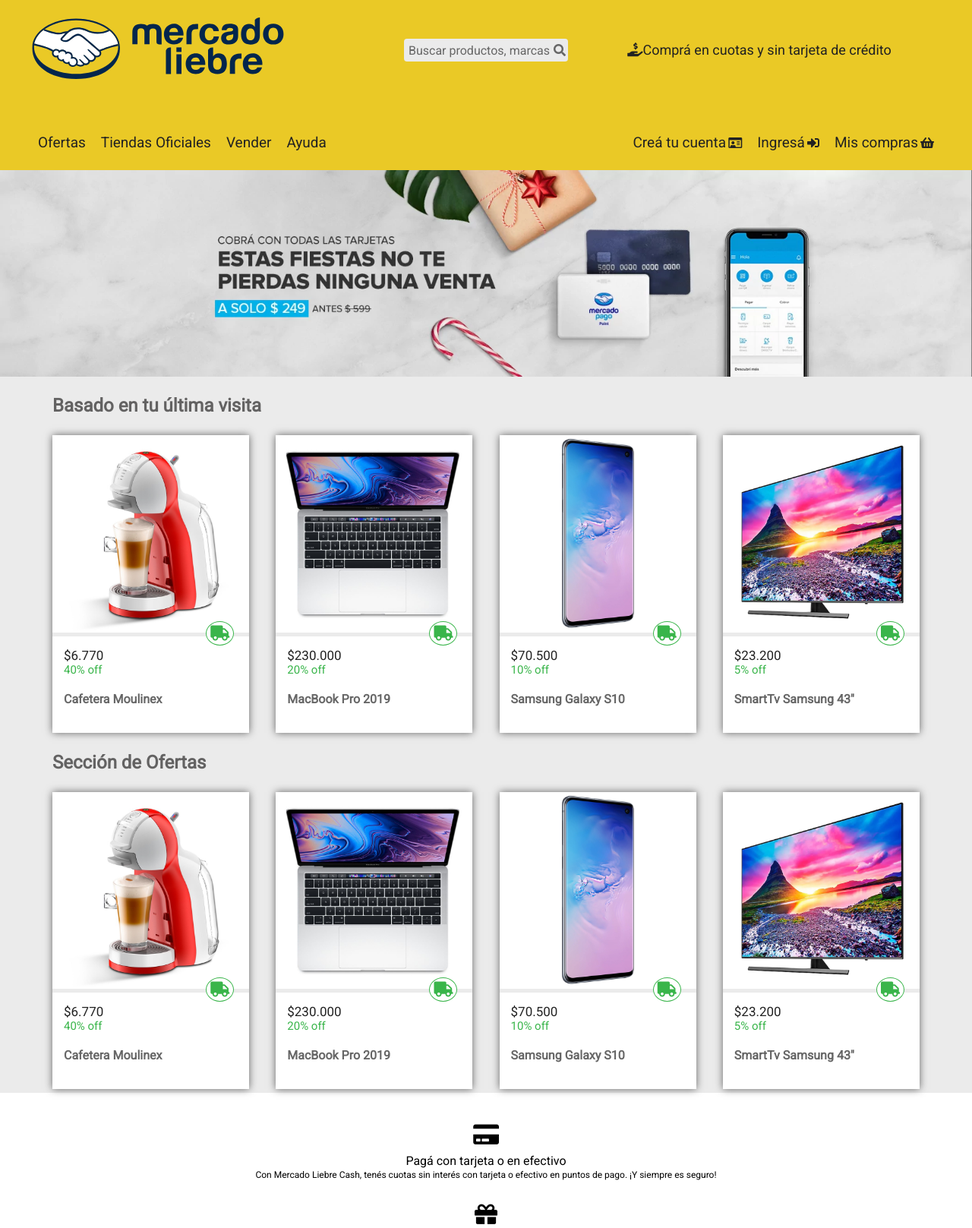
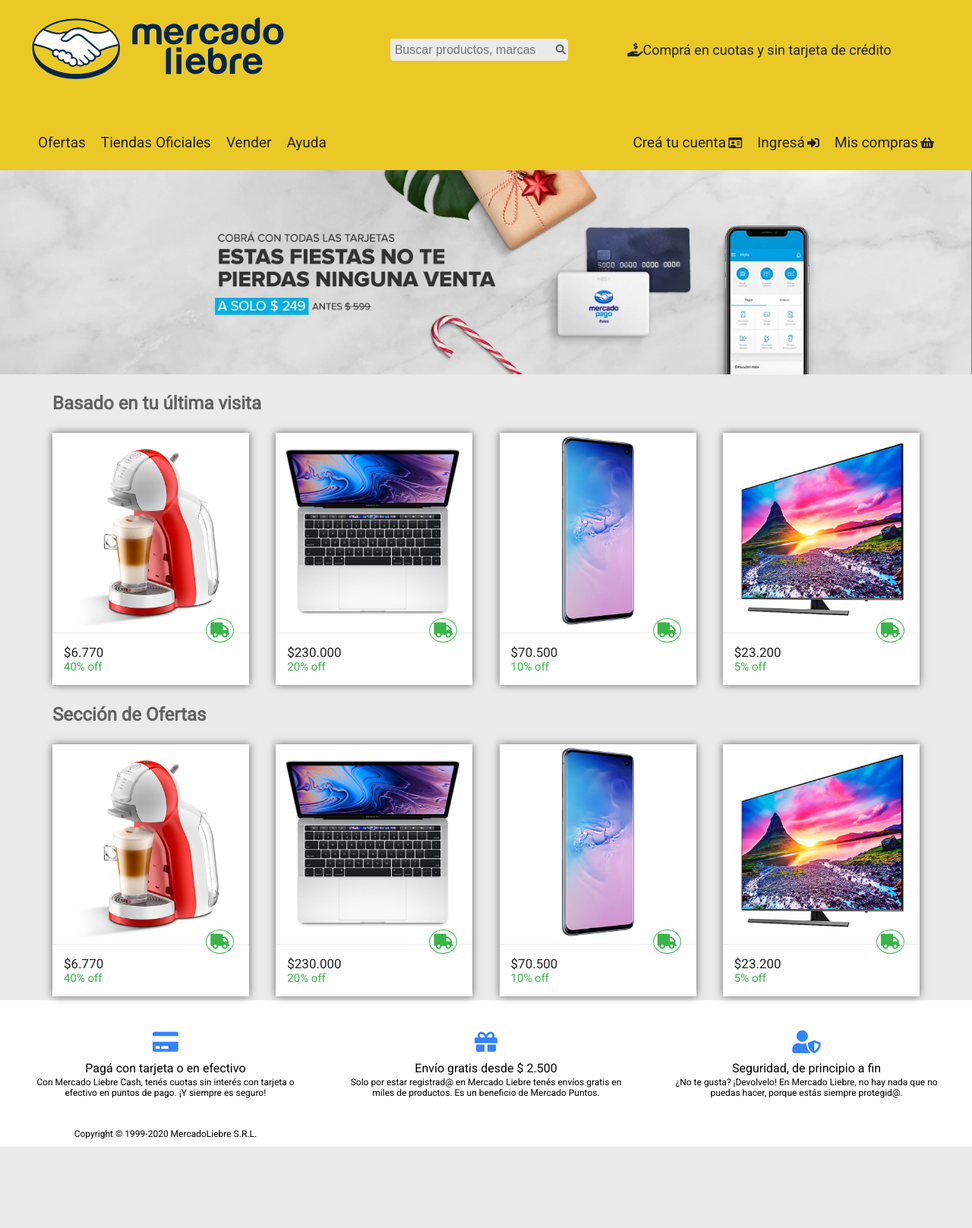
Before and after one commit to LauNavarro/MercadoLiebre, a website: page views/home.html in a window 1280 px wide. Shown: the top 1617 px of the page at 76% size. After the commit the page ends 1510 px from the top, so only its background shows below. Drawn offline with Linux system fonts and the light colour scheme.

Commit message:
Segundo commit

```diff
--- a/public/css/login_styles.css
+++ b/public/css/login_styles.css
@@ -72,14 +72,20 @@
     overflow: hidden;
     white-space: nowrap;
     text-overflow: ellipsis;
+    border: none;
+}
+
+.search:focus{
+    outline: none;
 }
 
 .icon-search{
-    padding: 12px 3px;
+    padding: 12px 3px 13px;
     background-color: #ebebeb;
     color: #666;
     border-top-right-radius: 4px;
     border-bottom-right-radius: 4px;
+    border: none;
 }
 
 .main-navbar{
@@ -136,7 +142,7 @@
 
 .userName-input input, .password-input input{
     width: 100%;
-    padding: 10px 0;
+    padding: 10px 15px;
     color: #222222;
     border-radius: 3px;
     border: solid #222222 0.25px;
@@ -154,6 +160,11 @@
     border: none;
     border-radius: 5px;
     font-size: 18px;
+    transition: all 450ms;
+}
+
+.sendButton:hover button{
+    background-color: #0022AA;
 }
 
 footer{
@@ -165,6 +176,7 @@
 .footer-icon{
     padding-top: 30px;
     font-size: 30px;
+    color: #3483fa;
 }
 
 .footer-item{
--- a/public/css/register_styles.css
+++ b/public/css/register_styles.css
@@ -22,6 +22,9 @@
 .header{
     background-color: #EAC926;
     padding: 20px;
+    width: 100%;
+    position: fixed;
+    top: 0;
 }
 
 .header-top-bar{
@@ -72,14 +75,20 @@
     overflow: hidden;
     white-space: nowrap;
     text-overflow: ellipsis;
+    border: none;
+}
+
+.search:focus{
+    outline: none;
 }
 
 .icon-search{
-    padding: 12px 3px;
+    padding: 12px 3px 13px;
     background-color: #ebebeb;
     color: #666;
     border-top-right-radius: 4px;
     border-bottom-right-radius: 4px;
+    border: none;
 }
 
 .main-navbar{
@@ -120,6 +129,10 @@
     text-align: center;
     padding: 20px 0 10px;
     border-radius: 7px;
+}
+
+.register-form{
+    margin-top: 234px;
 }
 
 .input{
@@ -180,6 +193,7 @@
 .footer-icon{
     padding-top: 30px;
     font-size: 30px;
+    color: #3483fa;
 }
 
 .footer-item{
@@ -205,7 +219,9 @@
     .burger-menu{
         display: none;
     }
-
+    .register-form{
+        margin-top: 300px;
+    }
 }
 
 @media (min-width: 768px){
@@ -255,6 +271,9 @@
         margin: 20px auto;
         max-width: 50%;
         }
+        .register-form{
+            margin-top: 150px;
+        }
 }
 
 @media (min-width: 1200px){
@@ -277,4 +296,7 @@
     .main-navbar a{
         font-size: 19px;
     }
+    .register-form{
+        margin-top: 200px;
+    }
 }
--- a/public/css/styles.css
+++ b/public/css/styles.css
@@ -22,6 +22,10 @@
 .header{
     background-color: #EAC926;
     padding: 20px;
+    width: 100%;
+    position: fixed;
+    top: 0;
+    z-index: 5;
 }
 
 .header-top-bar{
@@ -72,14 +76,20 @@
     overflow: hidden;
     white-space: nowrap;
     text-overflow: ellipsis;
+    border: none;
+}
+
+.search:focus{
+    outline: none;
 }
 
 .icon-search{
-    padding: 12px 3px;
+    padding: 12px 3px 13px;
     background-color: #ebebeb;
     color: #666;
     border-top-right-radius: 4px;
     border-bottom-right-radius: 4px;
+    border: none;
 }
 
 .main-navbar{
@@ -107,6 +117,7 @@
 
 .banner{
     width: 100%;
+    margin-top: 235px;
 }
 
 body{
@@ -119,6 +130,7 @@
     width: 90%;
     text-align: center;
 }
+
 .section-articles{
     display: flex;
     flex-wrap: wrap;
@@ -137,6 +149,12 @@
 article{
     margin: 5px;
     width: 100%;
+    transition: all 450ms;
+    background-color: white;
+}
+
+article:hover{
+    box-shadow: 0px 0px 10px rgb(19, 107, 122);
 }
 
 article img{
@@ -146,7 +164,6 @@
 .product-detail{
     display: flex;
     flex-wrap: wrap;
-    background-color: white; /* Cómo rellenar la parte de abajo cuando el tamaño de la pantalla es 395 p.e */
     border-top: 1px solid #ebebeb;
     padding: 15px;
     position: relative;
@@ -163,6 +180,11 @@
     position: absolute;
     right: 20px;
     top: -20px;
+    transition: all 450ms;
+}
+
+article:hover .truck{
+    transform:rotateZ(-90deg);
 }
 
 .price{
@@ -184,6 +206,12 @@
     font-size: 16px;
     margin: 20px 0;
     color: #666;
+    display: none;
+    transition: all 450ms;
+}
+
+article:hover .product-description{
+    display: contents;
 }
 
 footer{
@@ -195,6 +223,12 @@
 .footer-icon{
     padding-top: 30px;
     font-size: 30px;
+    color: #3483fa;
+    transition: color 450ms;
+}
+
+.footer-icon:hover{
+    color: #03264c;
 }
 
 .footer-item{
@@ -206,9 +240,15 @@
 
 .footer-description{
     font-size: 12px;
-    margin-left: 15%;
-    margin-right: 15%;
+    margin-left: 7%;
+    margin-right: 7%;
     margin-top: 2px;
+}
+
+.footer-copyright{
+    font-size: 12px;
+    margin-top: 40px;
+    margin-left: 0;
 }
 
 @media (min-width: 360px){
@@ -230,6 +270,15 @@
     }
     .discount{
         font-size: 15px;
+    }
+    .banner{
+        margin-top: 304px;
+    }
+}
+
+@media(min-width: 504px){
+    .banner{
+        margin-top: 293px;
     }
 }
 
@@ -275,6 +324,27 @@
         box-shadow: 0px 0px 10px rgb(100, 100, 100);
         width: 22.5%;
     }
+    .banner{
+        margin-top: 178px;
+    }
+}
+
+@media (min-width: 812px){
+    .banner{
+        margin-top: 160px;
+    }
+}
+
+@media (min-width: 1024px){
+    footer{
+        display: flex;
+        flex-wrap: wrap;
+        justify-content: space-between;
+    }
+
+    footer section{
+        width: 33%;
+    }
 }
 
 @media (min-width: 1200px){
@@ -297,4 +367,7 @@
     .main-navbar a{
         font-size: 19px;
     }
+    .banner{
+        margin-top: 221px;
+    }
 }
--- a/views/home.html
+++ b/views/home.html
@@ -17,10 +17,12 @@
         <!-- <marquee behavior="rotate" direction="right">Mercado Liebre</marquee> -->
         <div class="header-top-bar">
             <a href="/" class="logo"><img src="/images/logo-mercado-liebre.svg" alt="Aquí va una imagen"></a>
-            <div class="searcher">
-                <span class="search">Buscar productos, marcas</span>
-                <i class="fas fa-search icon-search"></i>
-            </div>
+
+            <form class="searcher">
+                <input class="search" type="text" name="search" placeholder="Buscar productos, marcas">
+                <button class="icon-search" type="reset"><i class="fas fa-search"></i></button>
+            </form>
+
             <h2 class="header-text">
                 <i class="fas fa-hand-holding-usd"></i>Comprá en cuotas y sin tarjeta de crédito
             </h2>
@@ -162,10 +164,8 @@
                 porque estás siempre protegid@.</p>
         </section>
 
-        <br>
-
         <section>
-            <p class="footer-description">Copyright © 1999-2020 MercadoLiebre S.R.L.</p>
+            <p class="footer-copyright">Copyright © 1999-2020 MercadoLiebre S.R.L.</p>
         </section>
 
     </footer>
```
Also changed, not shown: views/login.html (+6 -4 lines), views/register.html (+7 -5 lines), 1 other file.
